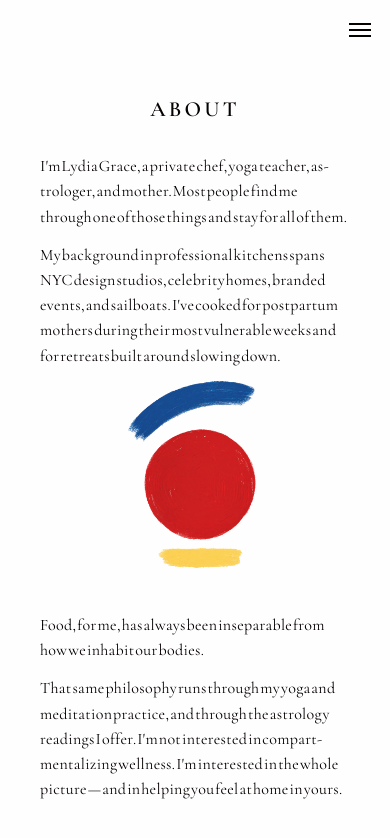
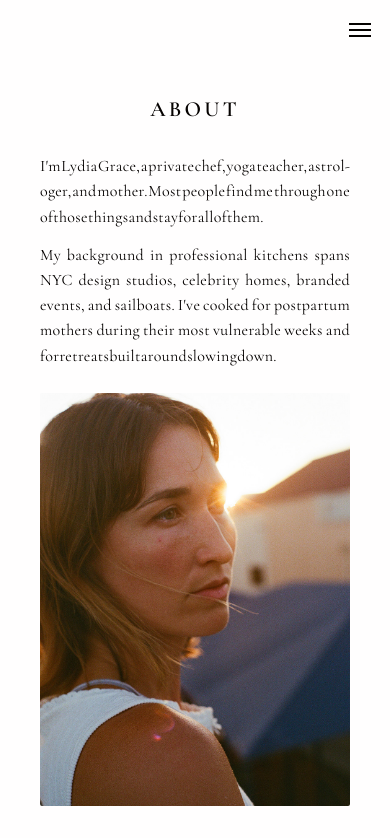
Before and after one commit to lgneubauer/lydiagrace, a Next.js app: page /about in a window 390 px wide. Shown: the top 838 px of the page. Built offline with nearby package versions, Linux system fonts and the light colour scheme.

Commit message:
add about page photo and mobile text

```diff
--- a/app/about/page.js
+++ b/app/about/page.js
@@ -15,25 +15,36 @@ export default async function AboutPage({ searchParams }) {
 
         <div className="subpage__body">
           <p>
-            I&apos;m Lydia Grace, a private chef, yoga teacher, astrologer, and
+            I'm Lydia Grace, a private chef, yoga teacher, astrologer, and
             mother. Most people find me through one of those things and stay for
             all of them.
           </p>
           <p>
             My background in professional kitchens spans NYC design studios,
-            celebrity homes, branded events, and sailboats. I&apos;ve cooked for
+            celebrity homes, branded events, and sailboats. I've cooked for
             postpartum mothers during their most vulnerable weeks and for
             retreats built around slowing down.
           </p>
         </div>
 
-        <div className="subpage__image">
+        {/* <div className="subpage__image">
           <Image
             src="/about-img.png"
             alt="Abstract painted illustration — blue brushstroke, red circle, and yellow dash"
             width={280}
             height={300}
             priority
+          />
+        </div> */}
+
+        <div className="about__image">
+          <Image
+            className="about__photo"
+            src="/images/about-photo.jpg"
+            alt="Lydia Grace"
+            width={1000}
+            height={1510}
+            style={{ width: "100%", height: "auto" }}
           />
         </div>
 
--- a/app/subpage.css
+++ b/app/subpage.css
@@ -101,9 +101,17 @@
 
   .subpage__body p {
     font-size: 1rem;
-    word-spacing: -0.2em;
+    word-spacing: -0.25em;
     letter-spacing: 0.02em;
     min-width: 100%;
+    text-align: justify;
+    overflow-wrap: break-word;
+    -webkit-hyphens: auto;
+    hyphens: auto;
+    -webkit-hyphenate-limit-chars: 5 2 2;
+    hyphenate-limit-chars: 5 2 2;
+    -webkit-hyphenate-limit-lines: 2;
+    hyphenate-limit-lines: 2;
   }
 
   .subpage__image {
@@ -179,6 +187,26 @@
 /* =============================================
    ABOUT PAGE — CONTACT
    ============================================= */
+
+.about__image {
+  width: 100%;
+  max-width: 480px;
+  margin: 2.5rem auto;
+}
+
+.about__photo {
+  width: 100%;
+  aspect-ratio: 3 / 4;
+  object-fit: cover;
+  background-color: #d5d2ca;
+  border-radius: 2px;
+}
+
+@media (max-width: 767px) {
+  .about__image {
+    margin: 1.5rem auto;
+  }
+}
 
 .about__contact {
   width: 100%;
@@ -765,8 +793,16 @@
 @media (max-width: 767px) {
   .tea__description {
     font-size: 1rem;
-    word-spacing: -0.2em;
+    word-spacing: -0.25em; /* tighter than -0.2em */
     letter-spacing: 0.02em;
+    text-align: justify;
+    overflow-wrap: break-word;
+    -webkit-hyphens: auto;
+    hyphens: auto;
+    -webkit-hyphenate-limit-chars: 5 2 2;
+    hyphenate-limit-chars: 5 2 2;
+    -webkit-hyphenate-limit-lines: 2;
+    hyphenate-limit-lines: 2;
   }
 
   .tea__highlight {
```
Also changed, not shown: public/images/about-photo.jpg (added).
